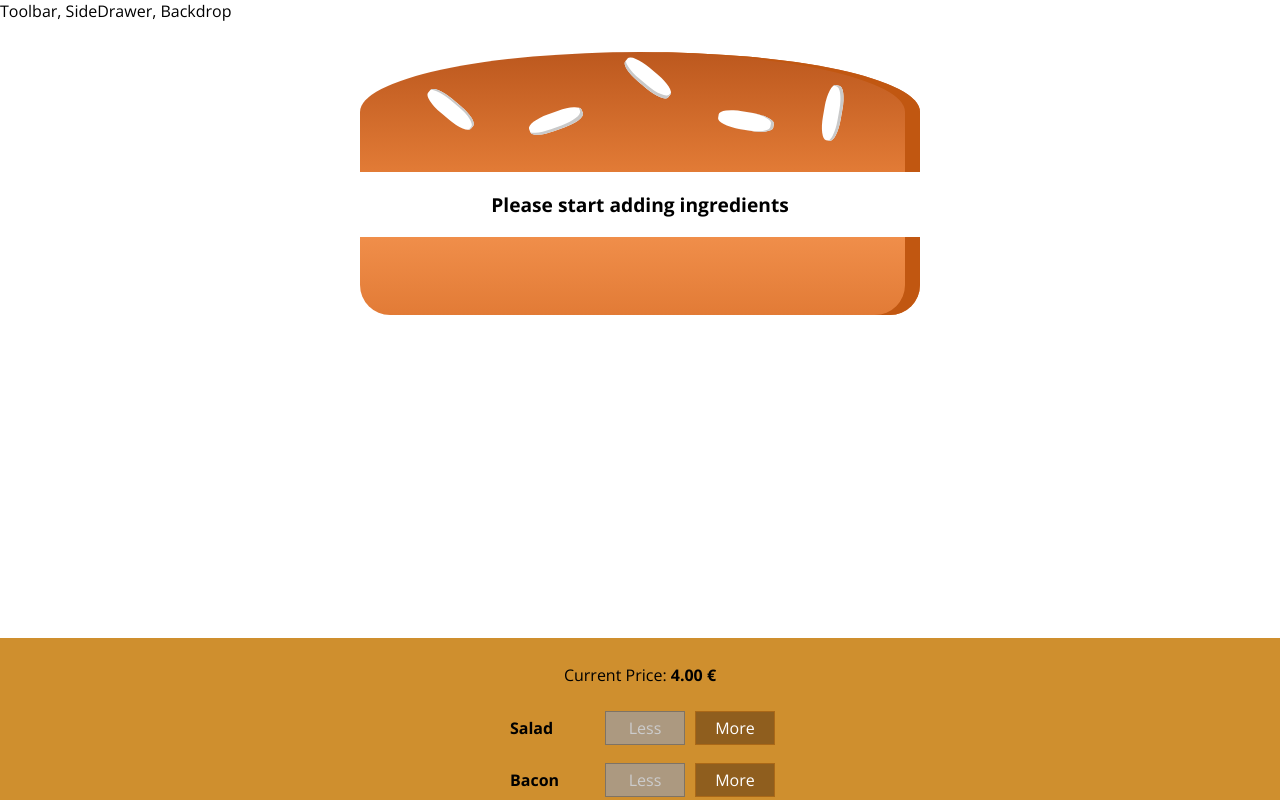
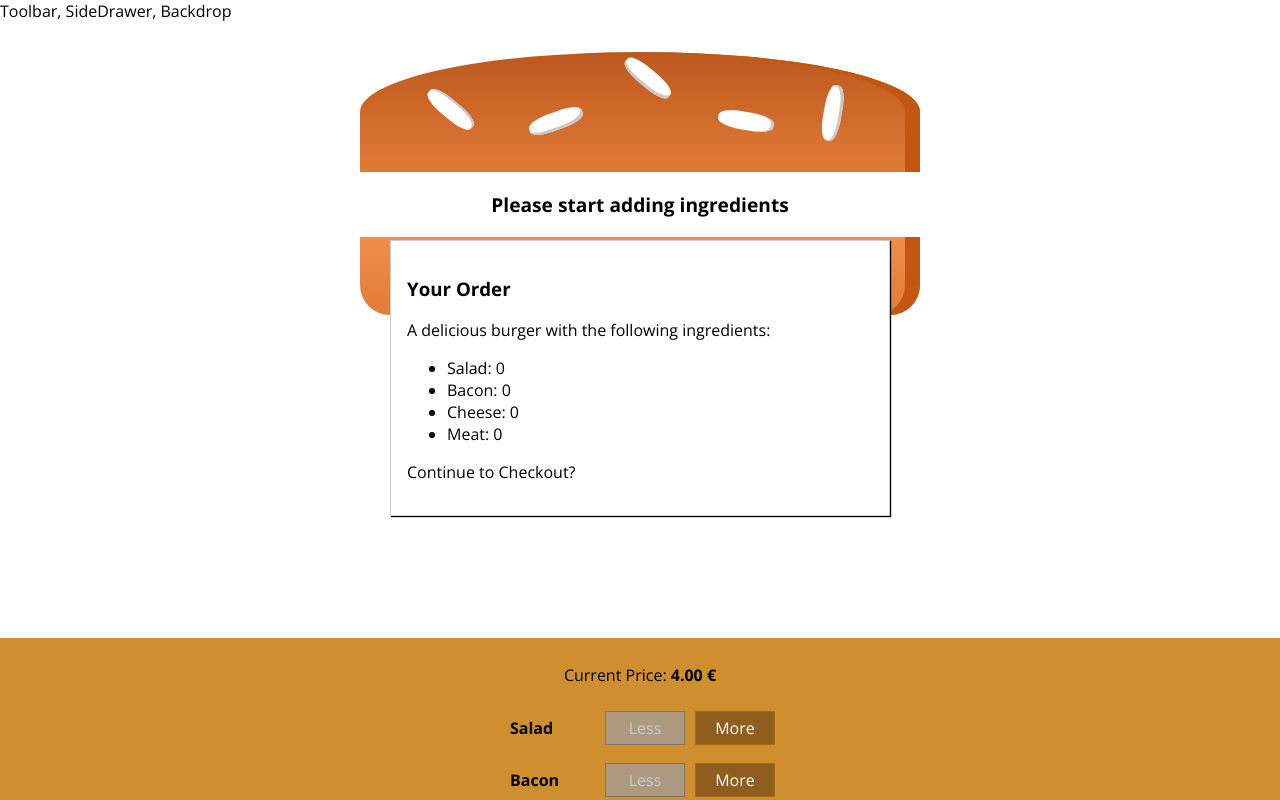
Before and after one commit to JoseManuelMunozManzano/burger_app, a React (Create React App) app: page / in a window 1280 px wide. Shown: the top 800 px of the page. Built offline with nearby package versions, Linux system fonts and the light colour scheme.

Commit message:
15-Creating the Order Summary Modal

```diff
--- /dev/null
+++ b/src/components/Burger/OrderSummary/OrderSummary.js
@@ -0,0 +1,24 @@
+import React from 'react';
+
+const orderSummary = (props) => {
+    const ingredientSummay = Object.keys(props.ingredients)
+        .map(igKey => {
+            return (
+            <li key={igKey}>
+                <span style={{textTransform: 'capitalize'}}>{igKey}</span>: {props.ingredients[igKey]}
+            </li>);
+        });
+
+    return (
+        <>
+            <h3>Your Order</h3>
+            <p>A delicious burger with the following ingredients:</p>
+            <ul>
+                {ingredientSummay}
+            </ul>
+            <p>Continue to Checkout?</p>
+        </>
+    );
+};
+
+export default orderSummary;
--- /dev/null
+++ b/src/components/UI/Modal/Modal.js
@@ -0,0 +1,11 @@
+import React from 'react';
+
+import classes from './Modal.module.css';
+
+const modal = (props) => (
+    <div className={classes.Modal}>
+        {props.children}
+    </div>
+);
+
+export default modal;
--- /dev/null
+++ b/src/components/UI/Modal/Modal.module.css
@@ -0,0 +1,20 @@
+.Modal {
+    position: fixed;
+    z-index: 500;
+    background-color: white;
+    width: 70%;
+    border: 1px solid #ccc;
+    box-shadow: 1px 1px 1px black;
+    padding: 16px;
+    left: 15%;
+    top: 30%;
+    box-sizing: border-box;
+    transition: all 0.3s ease-out;
+}
+
+@media (min-width: 600px) {
+    .Modal {
+        width: 500px;
+        left: calc(50% - 250px);
+    }
+}
--- a/src/containers/BurgerBuilder/BurgerBuilder.js
+++ b/src/containers/BurgerBuilder/BurgerBuilder.js
@@ -2,6 +2,8 @@
 
 import Burger from '../../components/Burger/Burger';
 import BuildControls from '../../components/Burger/BuildControls/BuildControls';
+import Modal from '../../components/UI/Modal/Modal';
+import OrderSummary from '../../components/Burger/OrderSummary/OrderSummary';
 
 const INGREDIENT_PRICES = {
     salad: 0.5,
@@ -82,6 +84,9 @@
 
         return (
             <>
+                <Modal>
+                    <OrderSummary ingredients={this.state.ingredients} />
+                </Modal>
                 <Burger ingredients={this.state.ingredients} />
                 <BuildControls
                     ingredientAdded={this.addIngredientHandler}
```
Also changed, not shown: src/components/UI/Backdrop/Backdrop.js (added).
